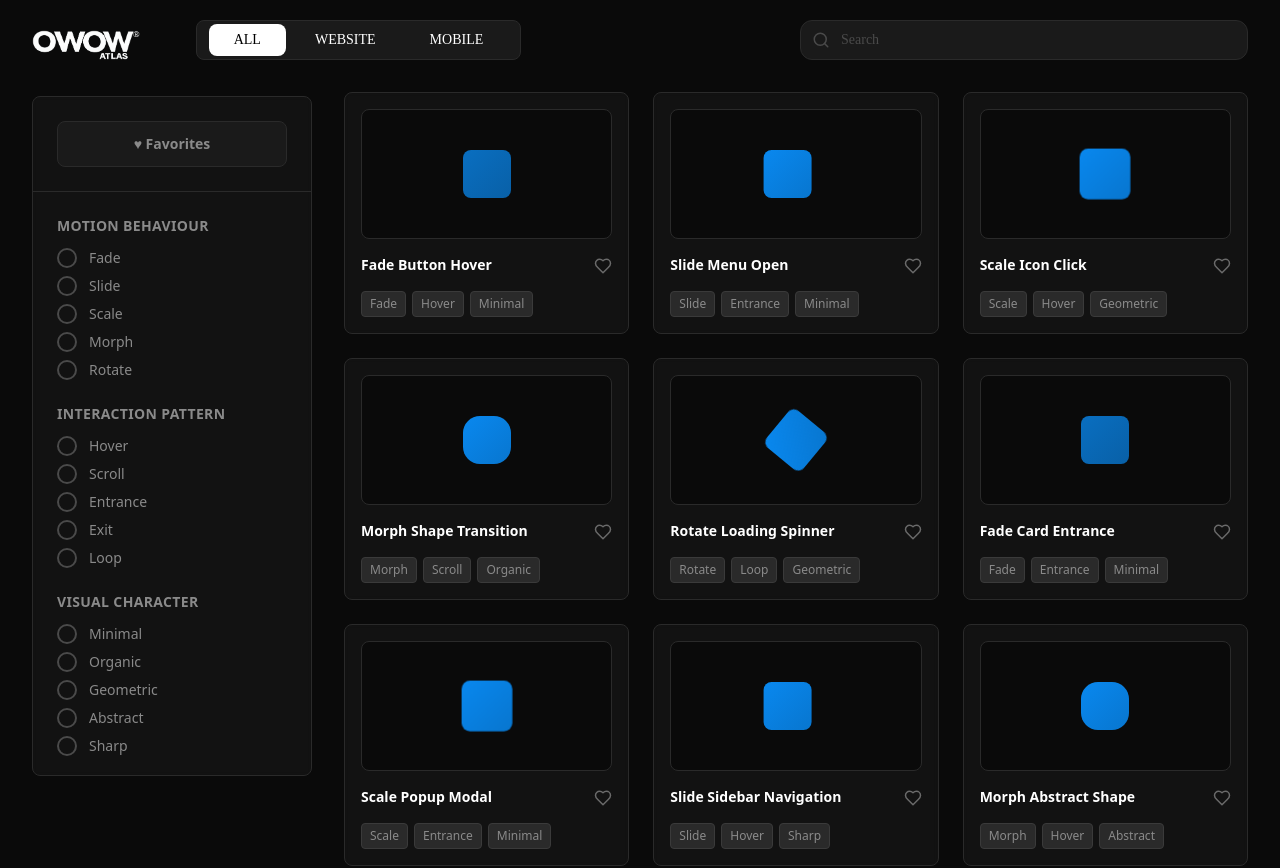
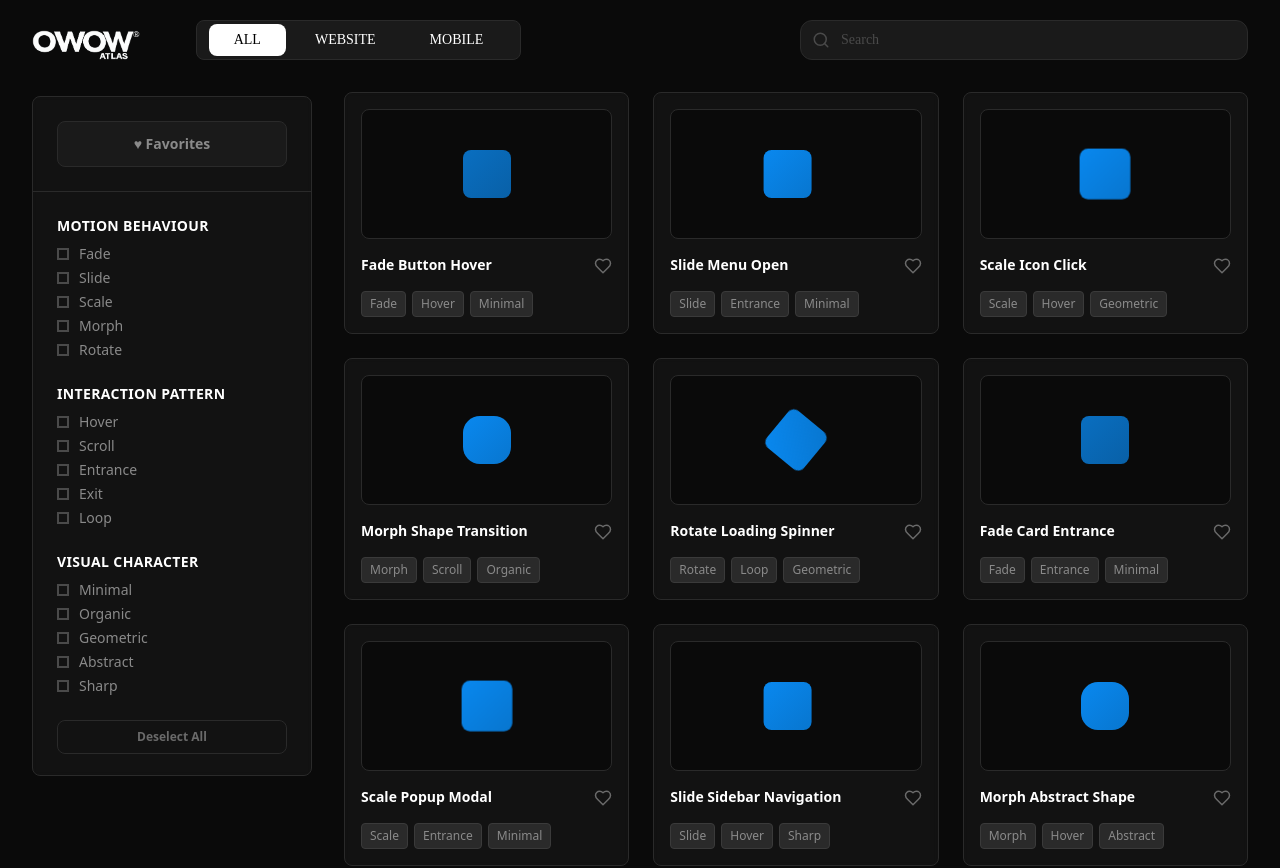
Before and after one commit to MaksymFeniuk/Atlas-Animation, a Next.js app: page / in a window 1280 px wide. Shown: the top 868 px of the page. Built offline with nearby package versions, Linux system fonts and the light colour scheme.

Commit message:
style: changed styling of filter names and checkbox

```diff
--- a/page.tsx
+++ b/page.tsx
@@ -667,20 +667,20 @@ function FilterSection({
   onToggle: (option: string) => void
 }) {
   return (
-    <div className="space-y-3">
-      <h3 className="text-sm font-semibold text-dark-300 uppercase tracking-wide">{title}</h3>
-      <div className="space-y-2">
+    <div className="space-y-2">
+      <h3 className="text-sm font-semibold text-dark-200 uppercase tracking-wide">{title}</h3>
+      <div className="space-y-1">
         {options.map((option) => (
-          <label key={option} className="flex items-center gap-3 cursor-pointer group">
+          <label key={option} className="flex items-center gap-2.5 cursor-pointer group">
             <div
-              className={`flex-shrink-0 w-5 h-5 rounded-full border-2 transition-all duration-200 flex items-center justify-center ${
+              className={`flex-shrink-0 w-3 h-3  border-2 transition-all duration-200 flex items-center justify-center ${
                 selectedOptions.includes(option)
-                  ? 'bg-accent-500 border-accent-500'
+                  ? 'bg-dark-200 border-dark-200'
                   : 'border-dark-500 bg-transparent'
               }`}
             >
               {selectedOptions.includes(option) && (
-                <div className="w-1.5 h-1.5 bg-white rounded-full"></div>
+                <div className="w-1.5 h-1.5 "></div>
               )}
             </div>
             <input
--- a/tailwind.config.ts
+++ b/tailwind.config.ts
@@ -18,6 +18,7 @@ const config: Config = {
           500: '#4a4a4a',
           400: '#6a6a6a',
           300: '#8a8a8a',
+          200: '#FFFFFF',
         },
         accent: {
           50: '#eaf6ff',
```
